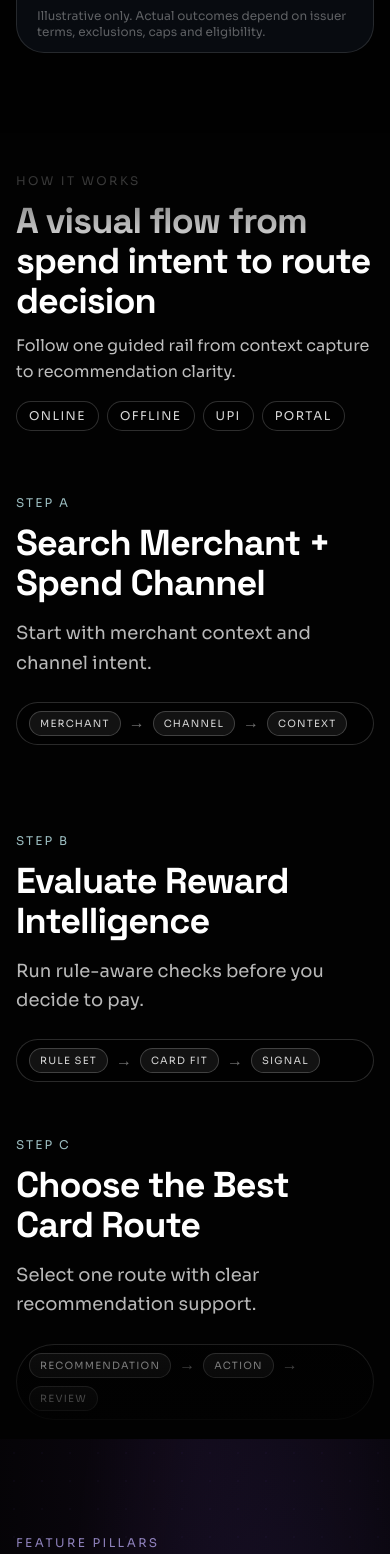
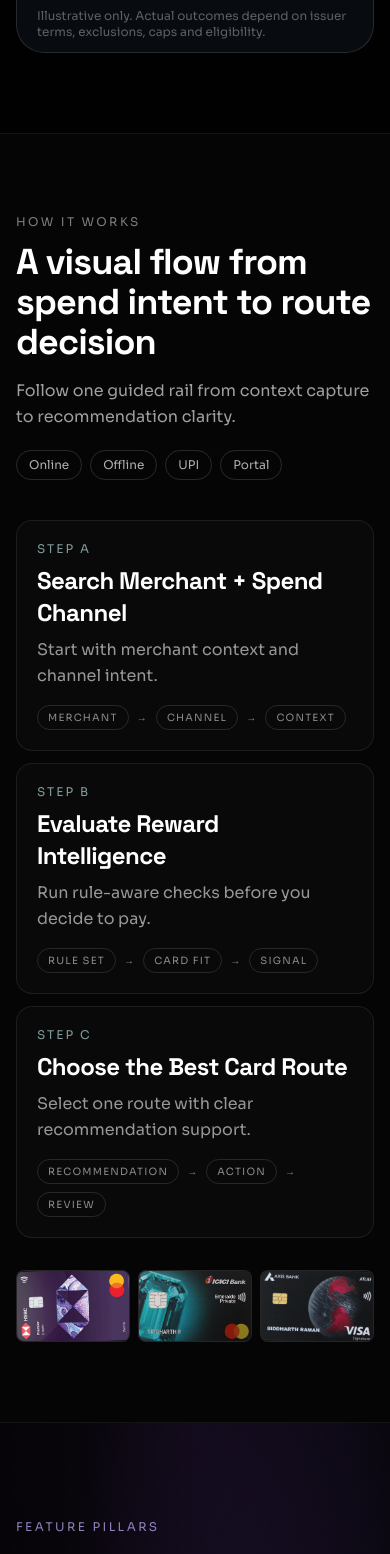
Before and after one commit to joydeep-pm/optimizer-website, a React (Vite) app: page / in a window 390 px wide. Shown: the part 2620-4174 px from the top of the page. Built offline with nearby package versions, Linux system fonts and the light colour scheme.

Commit message:
Compress how-it-works and add mobile card visual

```diff
--- a/src/components/sections/HowItWorksSection.jsx
+++ b/src/components/sections/HowItWorksSection.jsx
@@ -1,13 +1,14 @@
 import { useRef, useState } from "react";
 import { Canvas } from "@react-three/fiber";
-import { motion, useMotionValueEvent, useScroll } from "framer-motion";
+import { motion, useMotionValueEvent, useReducedMotion, useScroll } from "framer-motion";
 import Experience from "../three/Experience";
-import { channels, howItWorksRail, howItWorksSection } from "../../content/siteContent";
+import { carouselCards, channels, howItWorksRail, howItWorksSection } from "../../content/siteContent";
 
 const EASE = [0.25, 0.1, 0.25, 1.0];
 
 export default function HowItWorksSection() {
   const sectionRef = useRef(null);
+  const reduceMotion = useReducedMotion();
   const [progress, setProgress] = useState(0);
 
   const { scrollYProgress } = useScroll({
@@ -16,106 +17,83 @@ export default function HowItWorksSection() {
   });
 
   useMotionValueEvent(scrollYProgress, "change", (latest) => {
-    setProgress(latest);
+    if (!reduceMotion) setProgress(latest);
   });
 
   return (
-    <section id="how-it-works" ref={sectionRef} className="relative bg-[#020202]">
-      {/* Top fade — blends with previous section */}
-      <div
-        aria-hidden="true"
-        className="pointer-events-none absolute inset-x-0 top-0 z-[2] h-32"
-        style={{ background: "linear-gradient(to bottom, #020202, transparent)" }}
-      />
-      {/* Bottom fade — blends into next section */}
-      <div
-        aria-hidden="true"
-        className="pointer-events-none absolute inset-x-0 bottom-0 z-[2] h-32"
-        style={{ background: "linear-gradient(to top, #020202, transparent)" }}
-      />
-      <div className="mx-auto grid max-w-[1240px] grid-cols-1 gap-10 px-4 md:px-8 lg:grid-cols-2">
+    <section id="how-it-works" ref={sectionRef} className="relative border-y border-white/[0.06] bg-[#050505] py-20 md:py-24">
+      <div className="mx-auto grid max-w-[1240px] grid-cols-1 gap-12 px-4 md:px-8 lg:grid-cols-2">
         <div className="pr-0 lg:pr-10">
           <motion.header
-            className="pt-10"
             initial={{ opacity: 0, y: 20 }}
             whileInView={{ opacity: 1, y: 0 }}
             viewport={{ once: true, amount: 0.4 }}
             transition={{ duration: 0.55, ease: EASE }}
           >
-            <p className="text-left text-xs uppercase tracking-[0.2em] text-white/55">
-              {howItWorksSection.eyebrow}
-            </p>
-            <h2 className="display-font mt-3 max-w-3xl text-left text-4xl font-bold tracking-tight text-white md:text-6xl">
+            <p className="text-xs uppercase tracking-[0.2em] text-white/48">{howItWorksSection.eyebrow}</p>
+            <h2 className="display-font mt-3 max-w-3xl text-4xl font-bold tracking-tight text-white md:text-6xl">
               {howItWorksSection.title}
             </h2>
-            <p className="mt-3 max-w-2xl text-left text-base leading-relaxed text-white/74">
-              {howItWorksSection.body}
-            </p>
+            <p className="mt-4 max-w-2xl text-base leading-relaxed text-white/62">{howItWorksSection.body}</p>
 
-            <div className="mt-4 flex flex-wrap gap-2">
+            <div className="mt-5 flex flex-wrap gap-2">
               {channels.map((channel) => (
-                <span
-                  key={channel}
-                  className="rounded-full border border-white/18 bg-black/40 px-3 py-1.5 text-xs uppercase tracking-[0.12em] text-white/84"
-                >
+                <span key={channel} className="rounded-full border border-white/14 px-3 py-1.5 text-xs text-white/68">
                   {channel}
                 </span>
               ))}
             </div>
           </motion.header>
 
-          <div className="mt-3">
+          <div className="mt-10 space-y-3">
             {howItWorksRail.map((step, index) => (
-              <div
+              <motion.article
                 key={step.step}
-                className={
-                  index === 0
-                    ? "flex min-h-[42vh] items-center md:min-h-[38vh]"
-                    : "flex min-h-[38vh] items-center md:min-h-[34vh]"
-                }
+                initial={{ opacity: 0, y: 16 }}
+                whileInView={{ opacity: 1, y: 0 }}
+                viewport={{ once: true, amount: 0.4 }}
+                transition={{ duration: 0.5, delay: index * 0.05, ease: EASE }}
+                className="rounded-2xl border border-white/8 bg-white/[0.02] p-5 md:p-6"
               >
-                <motion.article
-                  initial={{ opacity: 0, y: 20 }}
-                  whileInView={{ opacity: 1, y: 0 }}
-                  viewport={{ once: true, amount: 0.45 }}
-                  transition={{ duration: 0.55, delay: index * 0.05, ease: EASE }}
-                  className="w-full text-left"
-                >
-                  <p className="text-left text-xs uppercase tracking-[0.17em] text-cyan-100/75">{step.step}</p>
-                  <h3 className="display-font mt-3 max-w-xl text-left text-4xl font-semibold tracking-tight text-white md:text-5xl">
+                <p className="text-xs uppercase tracking-[0.17em] text-cyan-100/60">{step.step}</p>
+                <h3 className="display-font mt-2 text-2xl font-semibold tracking-tight text-white md:text-3xl">
                   {step.title}
                 </h3>
-                  <p className="mt-4 max-w-xl text-left text-lg leading-relaxed text-white/72">
-                    {step.line}
-                  </p>
-
-                  <div className="mt-6 flex flex-wrap items-center gap-2 overflow-hidden rounded-full border border-white/16 bg-black/35 px-3 py-2">
+                <p className="mt-2 text-base leading-relaxed text-white/58">{step.line}</p>
+                <div className="mt-4 flex flex-wrap items-center gap-2 text-[10px] uppercase tracking-[0.12em] text-white/52">
                   {step.diagramNodes.map((node, nodeIndex) => (
                     <div key={node} className="flex items-center gap-2">
-                        <span className="rounded-full border border-white/20 bg-white/[0.07] px-2.5 py-1 text-[10px] uppercase tracking-[0.12em] text-white/82">
-                          {node}
-                        </span>
-                        {nodeIndex < step.diagramNodes.length - 1 ? (
-                          <span className="text-white/45">→</span>
-                        ) : null}
+                      <span className="rounded-full border border-white/12 px-2.5 py-1">{node}</span>
+                      {nodeIndex < step.diagramNodes.length - 1 ? <span>→</span> : null}
                     </div>
                   ))}
                 </div>
               </motion.article>
+            ))}
+          </div>
+
+          <div className="mt-8 grid grid-cols-3 gap-2 lg:hidden" aria-label="Example supported cards">
+            {carouselCards.map((card, index) => (
+              <div key={card.id} className="relative aspect-[1.58/1] overflow-hidden rounded-lg border border-white/10 bg-white/[0.03]">
+                <img
+                  src={card.textureUrl}
+                  alt={card.name}
+                  className="h-full w-full object-cover"
+                  loading="lazy"
+                  style={{ transform: `rotate(${(index - 1) * 2}deg) scale(1.03)` }}
+                />
               </div>
             ))}
           </div>
         </div>
 
         <div className="relative hidden lg:block">
-          <div className="sticky top-0 flex h-screen items-center justify-end">
-            <div className="relative h-[70vh] w-full max-w-[540px]">
-              {/* Background panel with border — sits behind the card */}
-              <div className="absolute inset-0 rounded-2xl border border-white/12 bg-black/60" />
-              {/* Canvas sits on top — no overflow clip so card isn't cut during rotation */}
+          <div className="sticky top-16 flex h-[76vh] items-center justify-end">
+            <div className="relative h-[64vh] w-full max-w-[540px]">
+              <div className="absolute inset-0 rounded-2xl border border-white/10 bg-black/60" />
               <div className="relative h-full w-full">
-                <Canvas camera={{ position: [0, 0, 4], fov: 38 }} dpr={[1, 1.75]}>
-                  <Experience progress={progress} />
+                <Canvas camera={{ position: [0, 0, 4], fov: 38 }} dpr={[1, 1.5]}>
+                  <Experience progress={reduceMotion ? 0 : progress} />
                 </Canvas>
               </div>
             </div>
```
Lines whose indentation alone changed are shown as unchanged.
